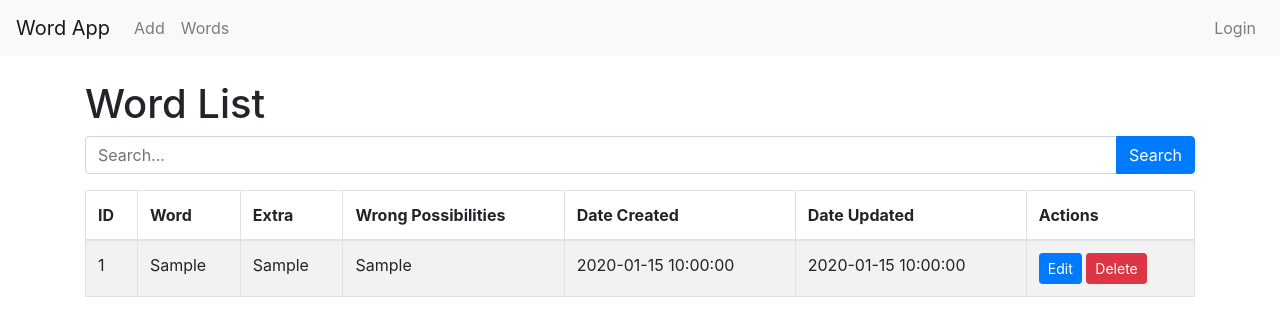
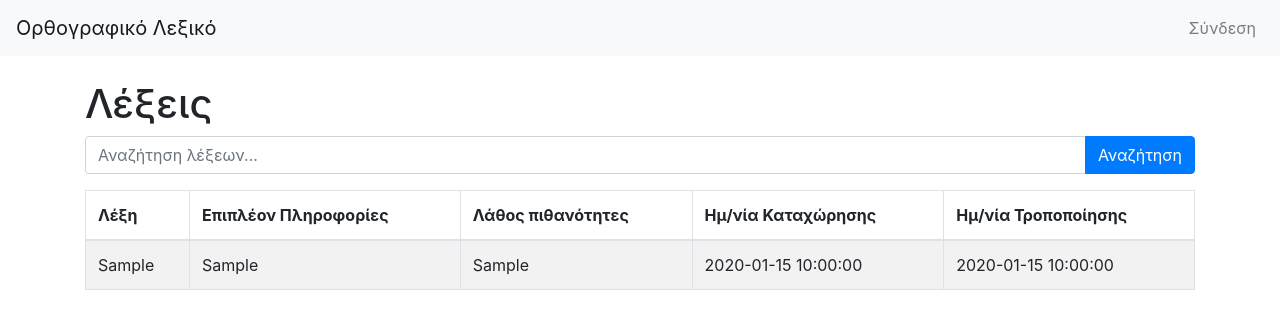
Before and after one commit to antrampa/python_orthografiko_leksiko_gr, a Flask app: page /search in a window 1280 px wide. Shown: the top 336 px of the page. Run offline with Flask 3, Linux system fonts and the light colour scheme; tables that the repository leaves empty hold one stand-in row (values such as "Sample post"); some libraries are stand-ins or nearby versions.

Commit message:
Greek translation and hidding columns

```diff
--- a/web/templates/index.html
+++ b/web/templates/index.html
@@ -1,7 +1,7 @@
 <!DOCTYPE html>
 <html>
   <head>
-    <title>Word Application</title>
+    <title>Ορθογραφικό Λεξικό</title>
     <link
       rel="stylesheet"
       href="https://maxcdn.bootstrapcdn.com/bootstrap/4.5.2/css/bootstrap.min.css"
@@ -9,7 +9,7 @@
   </head>
   <body>
     <nav class="navbar navbar-expand-lg navbar-light bg-light">
-      <a class="navbar-brand" href="/">Word App</a>
+      <a class="navbar-brand" href="/">Ορθογραφικό Λεξικό</a>
       <button
         class="navbar-toggler"
         type="button"
@@ -23,21 +23,23 @@
       </button>
       <div class="collapse navbar-collapse" id="navbarNav">
         <ul class="navbar-nav">
+          {% if current_user.is_authenticated %}
           <li class="nav-item">
-            <a class="nav-link" href="/add_word">Add</a>
+            <a class="nav-link" href="/add_word">Καταχώρηση</a>
           </li>
           <li class="nav-item">
-            <a class="nav-link" href="/words">Words</a>
+            <a class="nav-link" href="/words">Λέξεις</a>
           </li>
+          {% endif %}
         </ul>
         <ul class="navbar-nav ml-auto">
           {% if current_user.is_authenticated %}
           <li class="nav-item">
-            <a class="nav-link" href="/logout">Logout</a>
+            <a class="nav-link" href="/logout">Αποσύνδεση</a>
           </li>
           {% else %}
           <li class="nav-item">
-            <a class="nav-link" href="/login">Login</a>
+            <a class="nav-link" href="/login">Σύνδεση</a>
           </li>
           {% endif %}
         </ul>
@@ -45,18 +47,18 @@
     </nav>
 
     <div class="container mt-4">
-      <h1>Word List</h1>
+      <h1>Λέξεις</h1>
       <form method="GET" action="/search">
         <div class="input-group mb-3">
           <input
             type="text"
             class="form-control"
             name="search_query"
-            placeholder="Search..."
+            placeholder="Αναζήτηση λέξεων..."
             value="{{ search_query }}"
           />
           <div class="input-group-append">
-            <button class="btn btn-primary" type="submit">Search</button>
+            <button class="btn btn-primary" type="submit">Αναζήτηση</button>
           </div>
         </div>
       </form>
@@ -64,24 +66,31 @@
       <table class="table table-bordered table-striped">
         <thead>
           <tr>
+            {% if current_user.is_authenticated %}
             <th>ID</th>
-            <th>Word</th>
-            <th>Extra</th>
-            <th>Wrong Possibilities</th>
-            <th>Date Created</th>
-            <th>Date Updated</th>
-            <th>Actions</th>
+            {% endif %}
+            <th>Λέξη</th>
+            <th>Επιπλέον Πληροφορίες</th>
+            <th>Λάθος πιθανότητες</th>
+            <th>Ημ/νία Καταχώρησης</th>
+            <th>Ημ/νία Τροποποίησης</th>
+            {% if current_user.is_authenticated %}
+            <th>Ενέργειες</th>
+            {% endif %}
           </tr>
         </thead>
         <tbody>
           {% for word in search_results %}
           <tr>
+            {% if current_user.is_authenticated %}
             <td>{{ word[0] }}</td>
+            {% endif %}
             <td>{{ word[1] }}</td>
             <td>{{ word[2] }}</td>
             <td>{{ word[3] }}</td>
             <td>{{ word[4] }}</td>
             <td>{{ word[5] }}</td>
+            {% if current_user.is_authenticated %}
             <td>
               <a href="/edit/{{ word[0] }}" class="btn btn-primary btn-sm"
                 >Edit</a
@@ -90,6 +99,7 @@
                 >Delete</a
               >
             </td>
+            {% endif %}
           </tr>
           {% endfor %}
         </tbody>
```
Also changed, not shown: web/templates/add_word.html (+8 -6 lines), web/templates/edit_word.html (+8 -6 lines), web/templates/words.html (+22 -12 lines).
